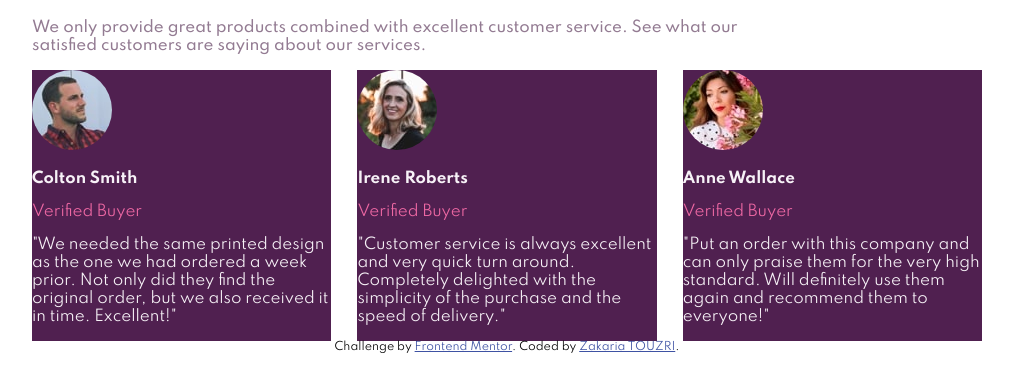
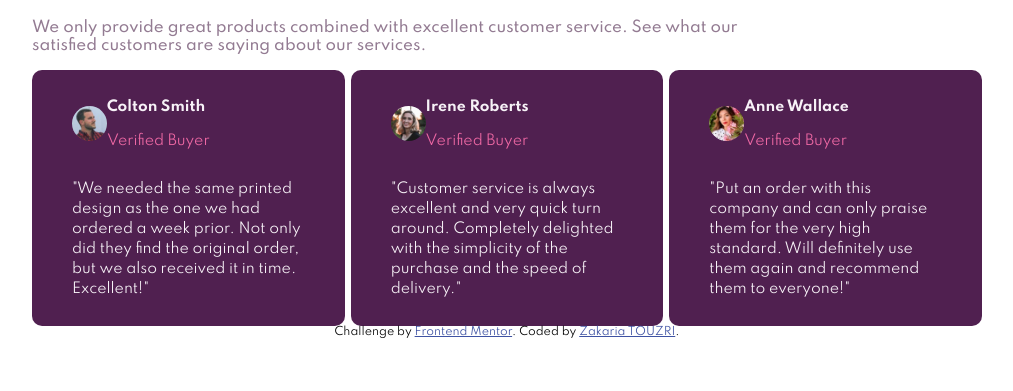
Before and after one commit to killinq-joke/review-site, a plain HTML site: page dist/index.html in a window 1280 px wide. Shown: the part 255-646 px from the top of the page, without its empty margins (133-1146 px from the left). Drawn offline with Linux system fonts and the light colour scheme; a web font is replaced by a local one.

Commit message:
ADDED: review card padding

```diff
--- a/dist/index.html
+++ b/dist/index.html
@@ -61,9 +61,13 @@
     </section>
     <section class="second-section">
       <div class="review-card">
+        <div class="review-info">
           <img src="/images/image-colton.jpg" />
+          <div>
             <p class="review-name">Colton Smith</p>
             <p class="review-verify">Verified Buyer</p>
+          </div>
+        </div>
         <p class="review-paragraph">
           "We needed the same printed design as the one we had ordered a week
           prior. Not only did they find the original order, but we also received
@@ -71,9 +75,13 @@
         </p>
       </div>
       <div class="review-card">
+        <div class="review-info">
           <img src="/images/image-irene.jpg" />
+          <div>
             <p class="review-name">Irene Roberts</p>
             <p class="review-verify">Verified Buyer</p>
+          </div>
+        </div>
         <p class="review-paragraph">
           "Customer service is always excellent and very quick turn around.
           Completely delighted with the simplicity of the purchase and the speed
@@ -81,9 +89,13 @@
         </p>
       </div>
       <div class="review-card">
+        <div class="review-info">
           <img src="/images/image-anne.jpg" />
+          <div>
             <p class="review-name">Anne Wallace</p>
             <p class="review-verify">Verified Buyer</p>
+          </div>
+        </div>
         <p class="review-paragraph">
           "Put an order with this company and can only praise them for the very
           high standard. Will definitely use them again and recommend them to
--- a/scss/main.scss
+++ b/scss/main.scss
@@ -10,7 +10,7 @@ $white: hsl(0, 0%, 100%);
 
 body {
   font-size: 15px;
-    font-family: 'Spartan', sans-serif;
+  font-family: "Spartan", sans-serif;
   font-weight: 400;
   margin: 0 165px 0 165px;
 }
@@ -40,11 +40,25 @@ h1 {
 .review-card {
   background-color: $magenta;
   flex-direction: column;
-    width: 31.5%;
+  width: 24.5%;
+  padding: 13px 40px;
+  border-radius: 10px;
+  img {
+    border-radius: 200px;
+  }
+  p {
+      line-height: 20px;
+      font-size: 14px;
+  }
 }
 
-.review-card img {
-    border-radius: 200px;
+.review-info {
+  display: flex;
+  justify-content: start;
+  align-items: center;
+  img {
+      width: 15%;
+  }
 }
 
 .review-name {
```
Also changed, not shown: dist/css/main.css, 1 other file. Lines whose indentation alone changed are shown as unchanged.
